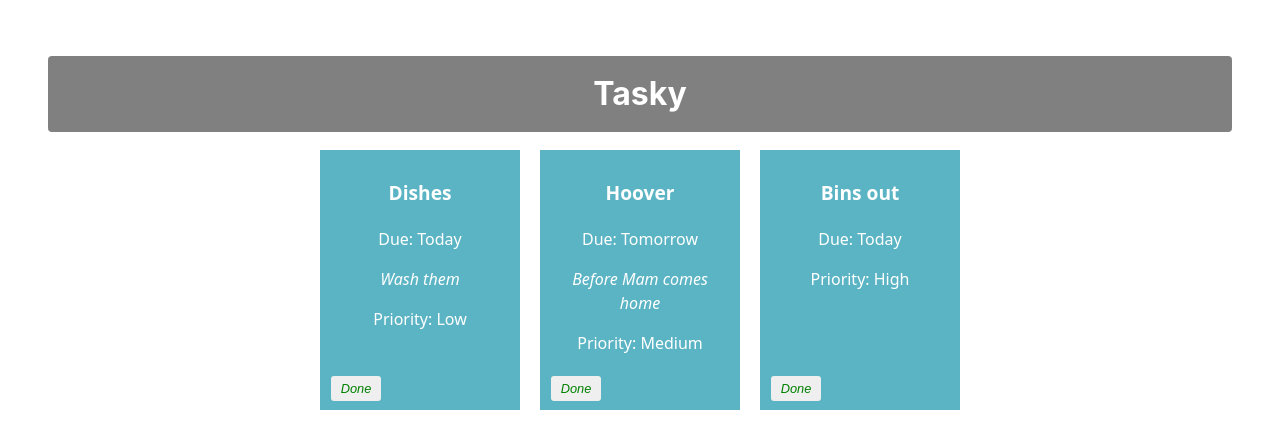
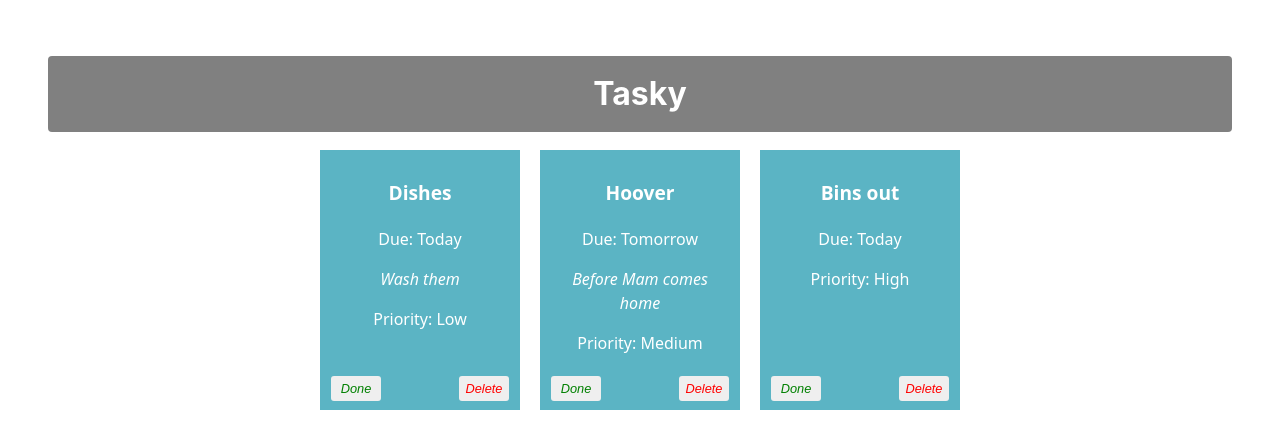
Before and after one commit to Lyraa-05/React-basic-labs2025, a React (Vite) app in the folder taskapp/: page / in a window 1280 px wide. Shown: the top 448 px of the page. Built offline with nearby package versions, Linux system fonts and the light colour scheme.

Commit message:
Delete a task added

```diff
--- a/taskapp/src/App.css
+++ b/taskapp/src/App.css
@@ -66,3 +66,10 @@
   left: 5px;
   color: green;
 }
+
+.deleteButton {
+  position: absolute;
+  bottom: 5px;
+  right: 5PX;
+  color: red;
+}
--- a/taskapp/src/App.jsx
+++ b/taskapp/src/App.jsx
@@ -24,6 +24,12 @@
     console.log(`${taskIndex} ${tasks[taskIndex].done}`);
   }
 
+  const deleteHandler = (taskIndex) => {
+    const tasks = [...taskState.tasks];
+    tasks.splice(taskIndex, 1);
+    setTaskState({tasks});
+  }
+
   return (
     <div className="container">
       <h1>Tasky</h1>
@@ -36,6 +42,7 @@
       key={task.id}
       done={task.done}
       markDone={() => doneHandler(index)}
+      deleteTask = {() => deleteHandler(index)}
     />
   ))}
     </div>
--- a/taskapp/src/components/Task.jsx
+++ b/taskapp/src/components/Task.jsx
@@ -8,6 +8,7 @@
         <p className="description">{props.description}</p>
         <p className ="priority">Priority: {props.priority}</p>
         <button onClick={props.markDone} className = "doneButton">Done</button>
+        <button className = "deleteButton" onClick={props.deleteTask}>Delete</button>
         </div>
         )
 }
```
